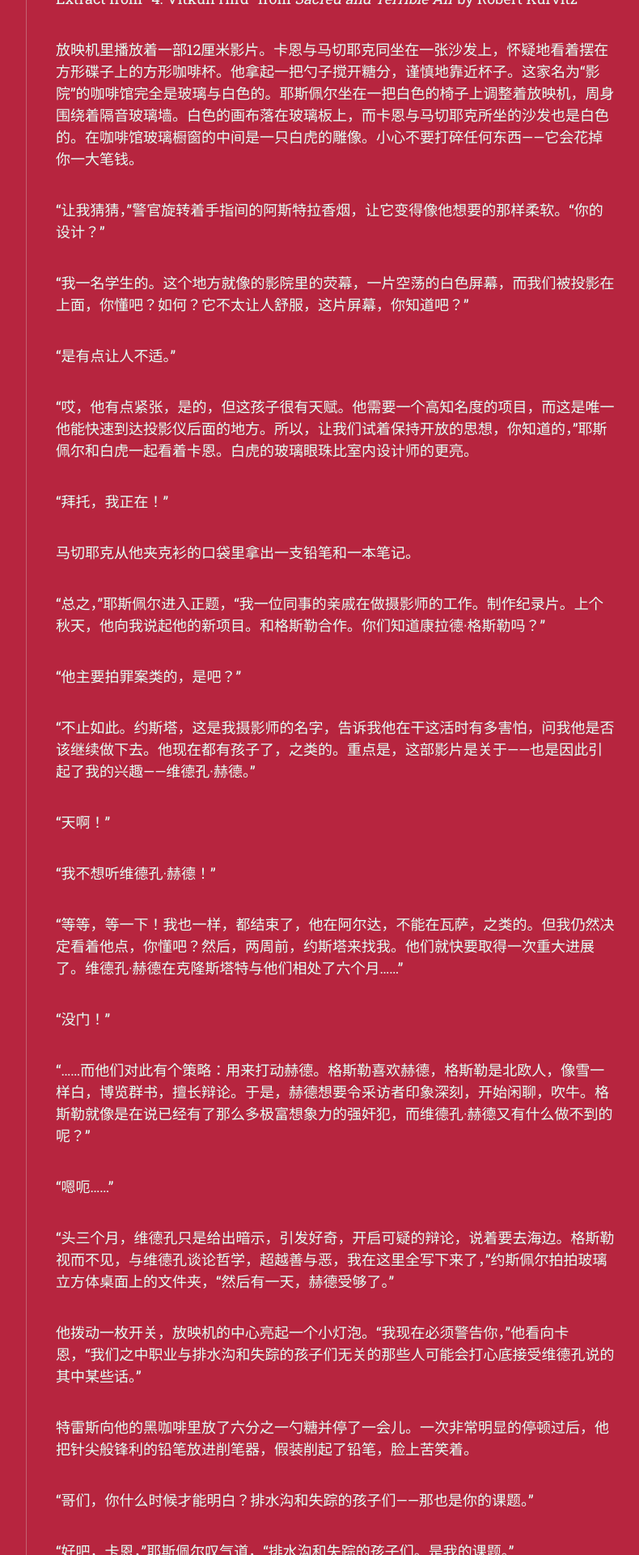
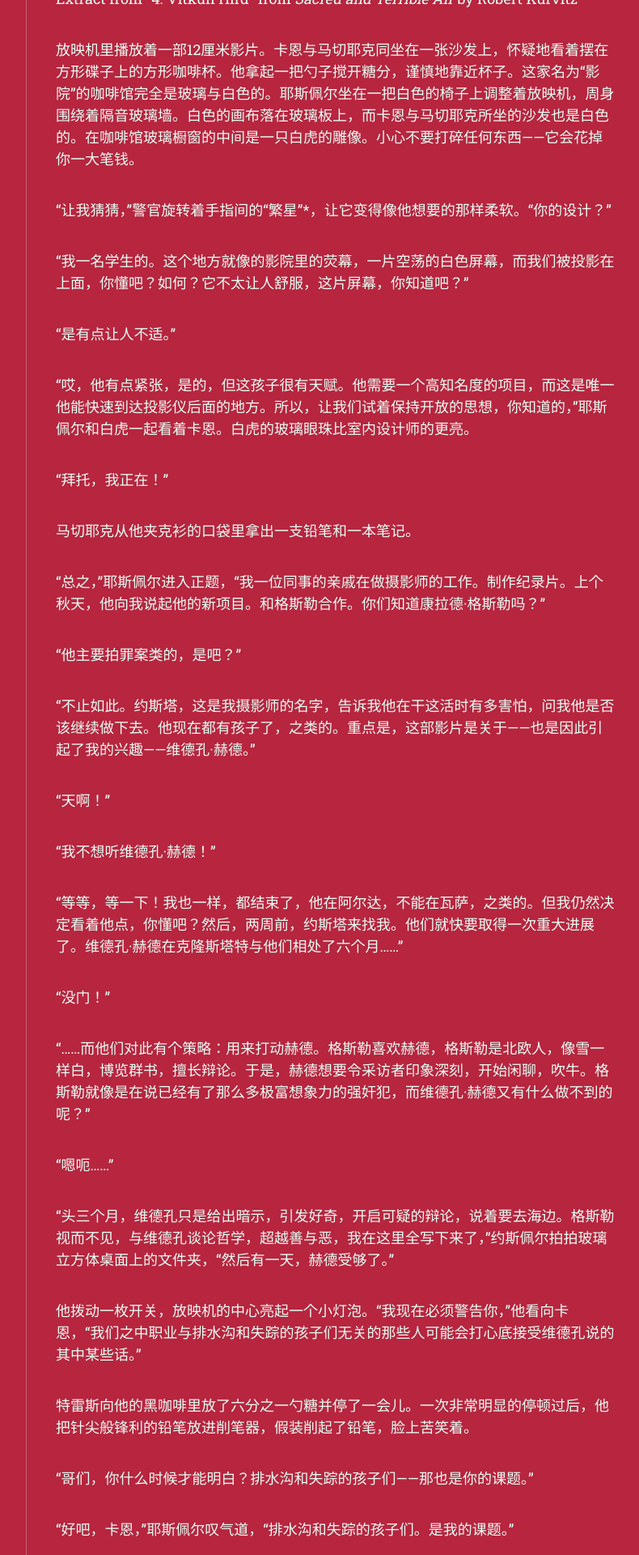
Before and after one commit to scatterdclouds/scatterdclouds.github.io, a Jekyll site: the page built from _posts/2023-08-24-vitkunhird.md, in a window 1280 px wide. Shown: the part 386-2306 px from the top of the page at 81% size, without its empty margins (357-1147 px from the left). Built offline with Jekyll 4.4.1, drawn with Linux system fonts in a browser that asks for light colours; nearby versions of some CDN libraries; some web fonts are replaced; comment, search, counter and statistics services are not loaded.

Commit message:
Update 2023-08-24-vitkunhird.md

```diff
--- a/_posts/2023-08-24-vitkunhird.md
+++ b/_posts/2023-08-24-vitkunhird.md
@@ -11,7 +11,7 @@ Extract from "4. Vitkun Hird" from *Sacred and Terrible Air* by Robert Kurvitz
 
 放映机里播放着一部12厘米影片。卡恩与马切耶克同坐在一张沙发上，怀疑地看着摆在方形碟子上的方形咖啡杯。他拿起一把勺子搅开糖分，谨慎地靠近杯子。这家名为“影院”的咖啡馆完全是玻璃与白色的。耶斯佩尔坐在一把白色的椅子上调整着放映机，周身围绕着隔音玻璃墙。白色的画布落在玻璃板上，而卡恩与马切耶克所坐的沙发也是白色的。在咖啡馆玻璃橱窗的中间是一只白虎的雕像。小心不要打碎任何东西——它会花掉你一大笔钱。
 
-“让我猜猜，”警官旋转着手指间的阿斯特拉香烟，让它变得像他想要的那样柔软。“你的设计？”
+“让我猜猜，”警官旋转着手指间的“繁星”*，让它变得像他想要的那样柔软。“你的设计？”
 
 “我一名学生的。这个地方就像的影院里的荧幕，一片空荡的白色屏幕，而我们被投影在上面，你懂吧？如何？它不太让人舒服，这片屏幕，你知道吧？”
 
@@ -114,3 +114,5 @@ Extract from "4. Vitkun Hird" from *Sacred and Terrible Air* by Robert Kurvitz
 放映机蜂鸣着，耶斯佩尔从文件袋里拿出一份维德孔画作的层压复印件放在桌面上。这一页小心地绘制出一个陌生的星座，一个由数十个黑点组成的优美星座。卡恩惊恐地张大了嘴。合作警官特雷斯·马切耶克平静地在他的笔记中写下一条记录。
 
 “你不知道，康拉德，我操她操得多狠。你无法想象……”当耶斯佩尔匆忙关闭投影机时，赫德还在述说着。
+
+* “繁星”牌香烟
```
